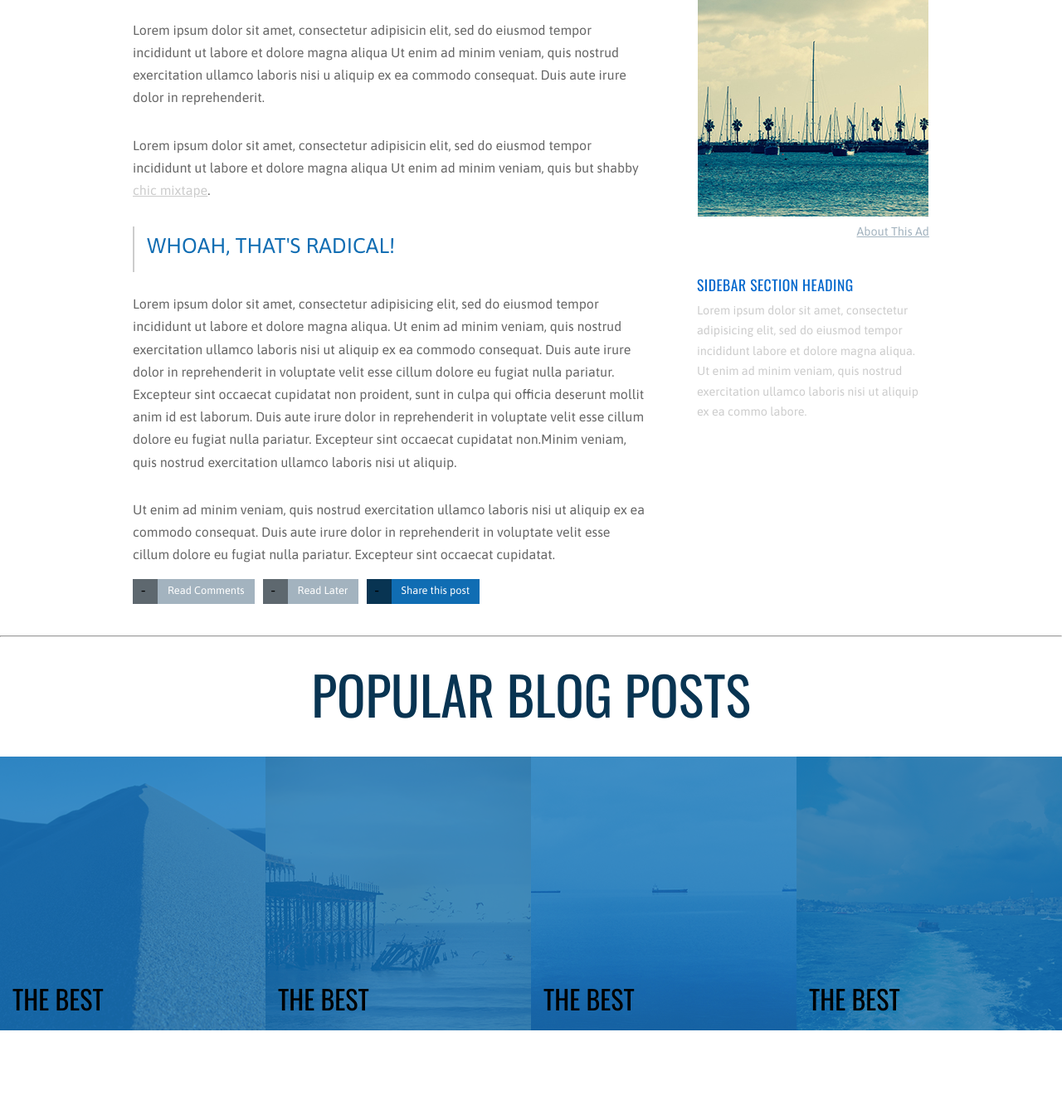
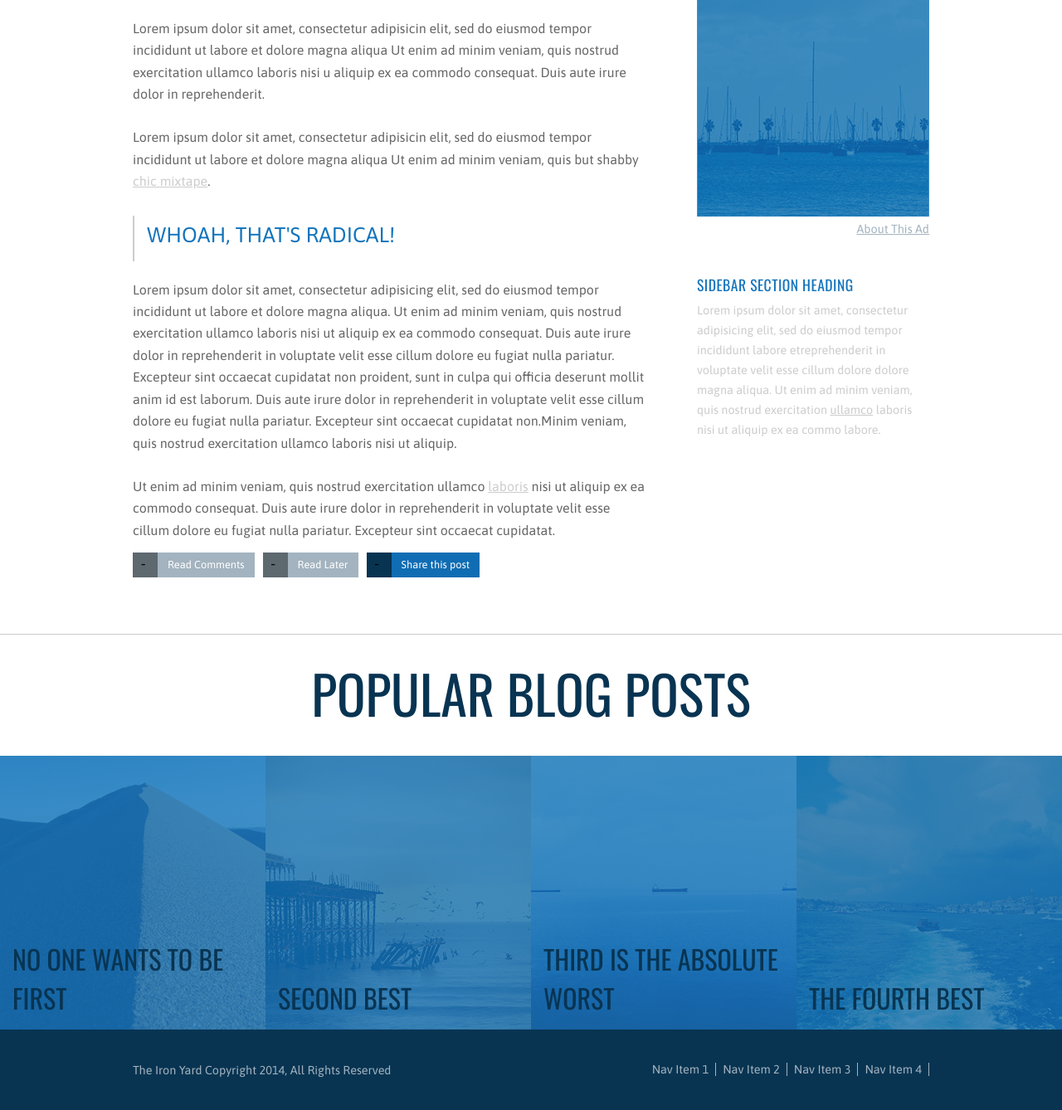
Before and after one commit to clarkeharris/surf-and-paddle, a plain HTML site: page index.html in a window 1280 px wide. Shown: the part 764-2102 px from the top of the page at 83% size. Before the commit the page ends 2006 px from the top, so only its background shows below. Drawn offline with nearby package versions, Linux system fonts and the light colour scheme.

Commit message:
Changed Colors and Layout git status git status

```diff
--- a/index.html
+++ b/index.html
@@ -19,21 +19,21 @@
 
 		<div class="top">
 			<div class="logo">
-				<span>SURF &amp; PADDLE CO. BLOG</span>
+				<span class="logo-img"></span>
+				<span> <a href="#">SURF &amp; PADDLE CO. BLOG</a> </span>
 
 				<nav>
 					<ul>
-						<li>Search</li>
-						<li>About</li>
+						<li><a href="#">Search</a></li>
+						<li><a href="#">About</a></li>
 					</ul>
 				</nav>
-
-			</div>
+		</div>
 
 
 			</div>
 		<div class="center">
-			<h1>SURF &amp; PADDLE</h1>
+			<h1>SURF &amp; PADDLE CO.</h1>
 					<span class="subtitle">An Iron Yard Academy Project Est. Spring 2014</span>
 				</div>
 		</div>
@@ -60,7 +60,7 @@
 		<p>
 			Lorem ipsum dolor sit amet, consectetur adipisicin elit, sed do eiusmod
 			tempor incididunt ut labore et dolore magna aliqua Ut enim ad minim veniam,
-			quis but shabby <a href="#">chic mixtape</a>.
+			quis but shabby <a class="standout" href="#">chic mixtape</a>.
 		</p>
 
 	<blockquote>
@@ -74,7 +74,7 @@
 		</p>
 
 		<p>
-			Ut enim ad minim veniam, quis nostrud exercitation ullamco laboris nisi ut aliquip ex ea commodo consequat. Duis aute irure dolor in reprehenderit in voluptate velit esse cillum dolore eu fugiat nulla pariatur. Excepteur sint occaecat cupidatat.
+			Ut enim ad minim veniam, quis nostrud exercitation ullamco <a class="highlight-link" href="#">laboris</a> nisi ut aliquip ex ea commodo consequat. Duis aute irure dolor in reprehenderit in voluptate velit esse cillum dolore eu fugiat nulla pariatur. Excepteur sint occaecat cupidatat.
 		</p>
 
 		<div class="social-boxes">
@@ -98,6 +98,7 @@
 					</div>
 				<div class="image-sidebar">
 					<img src="images/sailboats.jpg">
+					<div class="image-sidebar-overlay"></div>
 				</div>
 			<div class="right-sidebar-ad-link"><a href="#">About This Ad</a></div>
 
@@ -106,7 +107,7 @@
 				Sidebar Section Heading
 			</h3>
 				<p class="p2">
-					Lorem ipsum dolor sit amet, consectetur adipisicing elit, sed do eiusmod tempor incididunt labore et dolore magna aliqua. Ut enim ad minim veniam, quis nostrud exercitation ullamco laboris nisi ut aliquip ex ea commo labore.
+					Lorem ipsum dolor sit amet, consectetur adipisicing elit, sed do eiusmod tempor incididunt labore etreprehenderit in voluptate velit esse cillum dolore dolore magna aliqua. Ut enim ad minim veniam, quis nostrud exercitation <a href="#">ullamco</a> laboris nisi ut aliquip ex ea commo labore.
 				</p>
 			</div>
 	</div>
@@ -121,29 +122,37 @@
 
 	<div class="box box1">
 		<div class="box-overlay">
-		<span>The Best</span>
+		<span>No One wants To Be First</span>
 		</div>
 	</div>
 	<div class="box box2">
 		<div class="box-overlay">
-		<span>The Best</span>
+		<span>Second Best</span>
 		</div>
 	</div>
 	<div class="box box3">
 		<div class="box-overlay">
-		<span>The Best</span>
+		<span>Third is the absolute worst</span>
 		</div>
 	</div>
 	<div class="box box4">
 		<div class="box-overlay">
-		<span>The Best</span>
+		<span>The Fourth Best</span>
 		</div>
 	</div>
 </div>
-<!--
-<div class="footer">
-	<p>The Iron Yard Copyright 2014, All Rights Reserved</p>
-</div>
--->
+
+<footer>
+	<div class="footer-contents">
+		<p>The Iron Yard Copyright 2014, All Rights Reserved</p>
+			<ul>
+				<li><a href="#">Nav Item 1</a></li>
+				<li><a href="#">Nav Item 2</a></li>
+				<li><a href="#">Nav Item 3</a></li>
+				<li><a href="#">Nav Item 4</a></li>
+			</ul>
+	</div>
+</footer>
+
 </body>
 </html>
--- a/main.css
+++ b/main.css
@@ -9,24 +9,42 @@ body {
           box-sizing: border-box;
 }
 
-.logo span {
+.logo {
+	width: 100%;
+	height: 50px;
+}
+/**
+.logo-img {
+		background: url(images/S-and-P-logo.png) no-repeat;
+		height: 100px;
+}
+**/
+.logo span a {
 	float: left;
 	font-family: 'Open Sans', sans-serif;
-	font-size: 1.1pxem;
+	font-size: 1.1em;
 	font-weight: 300;
 	color: #083452;
-	padding-top: 18px;
+	margin-left: 50px;
+	padding-top: 20px;
+
+}
+
+.logo a {
+	text-decoration: none;
+	color: #083452;
 
 }
 
 h1 {
 	font-family: 'Open Sans', sans-serif;
-	font-size: 6.5em;
+	font-size: 6.4em;
 	font-weight: 400;
 	color: #FFFFFF;
 	margin: 0;
 	padding: 0;
-	line-height: 108px;
+	line-height: 105px;
+	text-shadow: 1px 1px 0.5px #10598e;
 }
 
 h2 {
@@ -47,7 +65,7 @@ h3 {
 	letter-spacing: .5px;
 	line-height: 0;
 	text-transform: uppercase;
-	color: #0066cc;
+	color: #1374bc;
 	margin: 0;
 	padding: 0;
 }
@@ -57,32 +75,37 @@ p {
 	font-size: 1em;
 	font-weight: 400;
 	color: #666666;
-	line-height: 1.7em;
-	margin-bottom: 30px;
+	line-height: 1.65em;
+	margin-bottom: 26px;
 
 }
 p a {
 	color: #CCCCCC;
 }
-
+p a:hover {
+	color: #1374bc;
+}
 .p2 {
 	font-family: 'Asap', sans-serif;
 	font-size: 0.9em;
 	font-weight: 300;
 	color: #CCCCCC;
-	line-height: 1.7em;
+	line-height: 1.67em;
 	margin-top: 19px;
 }
 
 hr {
-	width: 100%;
-	margin: 38px 0 33px 0;
+	border: 0;
+	height: 1px;
+	background: #CCCCCC;
+	margin: 68px 0 35px 0;
+
 }
 
 blockquote {
 	border-left: solid 2px #CCCCCC;
 	height: 55px;
-	margin: 25px 0px;
+	margin: 28px 0 21px 0px;
 	padding-top: 8px;
 	padding-left: 15px;
 
@@ -92,7 +115,7 @@ blockquote {
 	font-family: 'Asap', sans-serif;
 	font-size: 1.6em;
 	font-weight: 300;
-	color: #106db3;
+	color: #1374bc;
 	text-transform: uppercase;
 }
 header {
@@ -159,7 +182,7 @@ nav li {
 
 .center {
 	text-align: center;
-	margin-top: 205px;
+	margin-top: 157px;
 	padding: 0;
 }
 
@@ -181,9 +204,10 @@ nav li {
 	display: inline-block;
 	font-size: 0.8em;
 	margin-top: 10px;
-	margin-bottom: 14px;
+	margin-bottom: 12px;
 
 }
+
 
 .author-balance {
 	position: absolute;
@@ -197,21 +221,22 @@ nav li {
 .author-name2 {
 	font-family: 'Asap', sans-serif;
 	font-size: 1em;
-	color: #106db3;
+	color: #1374bc;
 }
 
 .date {
 	font-family: 'Asap', sans-serif;
-	color: #CCCCCC;
+	color: #a3b3bf;
+	padding-left: 10px;
 }
 
 .date a {
-	color: #CCCCCC;
+	color: #a3b3bf;
 }
 
 
 .social-boxes {
-	margin-top: -14px;
+	margin-top: -12px;
 }
 
 .social-icon {
@@ -225,7 +250,7 @@ nav li {
 .social-text {
 	float: left;
 	height: 30px;
-	padding: 6px 12px 10px 12px;
+	padding: 7px 12px 10px 12px;
 	background: #a3b3bf;
 	margin-right: 10px;
 	font-family: 'Asap', sans-serif;
@@ -245,7 +270,7 @@ nav li {
 .social-text-share {
 	float: left;
 	height: 30px;
-	padding: 6px 12px 10px 12px;
+	padding: 7px 12px 10px 12px;
 	background: #106db3;
 	margin-right: 10px;
 	font-family: 'Asap', sans-serif;
@@ -290,9 +315,18 @@ nav li {
 }
 
 .image-sidebar {
-
+	position: relative;
 	margin-top: 52px;
 	margin-bottom: 0;
+
+}
+
+.image-sidebar-overlay {
+	width: 100%;
+	position: absolute;
+	bottom: 0;
+	background: rgba(17, 117, 192, 0.8);
+	height: 300px;
 }
 
 .right-sidebar-ad-link a {
@@ -302,11 +336,16 @@ nav li {
 	font-size: 0.9em;
 	padding-bottom: 1px;
 	color: #a3b3bf;
+	line-height: 10px;
 }
 
 .sidebar-paragraph {
 	display: block;
 	margin-top: 82px;
+}
+
+.sidebar-paragraph a {
+	color: #CCCCCC;
 }
 
 .popular-posts {
@@ -340,6 +379,7 @@ nav li {
 .box-overlay {
 	background: rgba(17, 117, 192, 0.8);
 	height: 330px;
+	color: #083452;
 	-webkit-transition: background-color 175ms ease-out 175ms;
     -moz-transition: background-color 175ms ease-out 175ms;
     -o-transition: background-color 175ms ease-out 175ms;
@@ -347,7 +387,7 @@ nav li {
 }
 .box:hover div {
 	background: none;
-	color: white;
+	color: #FFFFFF;
 }
 
 .box span {
@@ -357,11 +397,55 @@ nav li {
 	font-family: 'Oswald', sans-serif;
 	font-size: 2em;
 	text-transform: uppercase;
+	text-align: left;
+
 }
 
-.footer {
+footer {
 	width: 100%;
-	height: 100px;
+	height: 97px;
 	background-color: #083452;
-	position: absolute;
+	position: relative;
+	clear: left;
 }
+
+.footer-contents {
+	width: 960px;
+	margin: 0 auto;
+	padding-top: 40px;
+
+}
+footer p {
+
+	display: inline;
+	font-family: 'asap', sans-serif;
+	font-size: 0.9em;
+	font-weight: 300;
+	color: #a3b3bf;
+	margin: 0;
+	line-height: 0;
+}
+
+.footer-contents ul li {
+	text-decoration: none;
+	display: inline;
+	font-family: 'Asap', sans-serif;
+	font-size: 0.9em;
+	margin-left: 8px;
+	padding-right: 8px;
+	border-right: 1px solid #a3b3bf;
+}
+
+.footer-contents a {
+	text-decoration: none;
+	color: #a3b3bf;
+}
+
+.footer-contents ul {
+	float: right;
+	margin: 0;
+}
+
+.footer-contents li {
+	float: left;
+}
```
